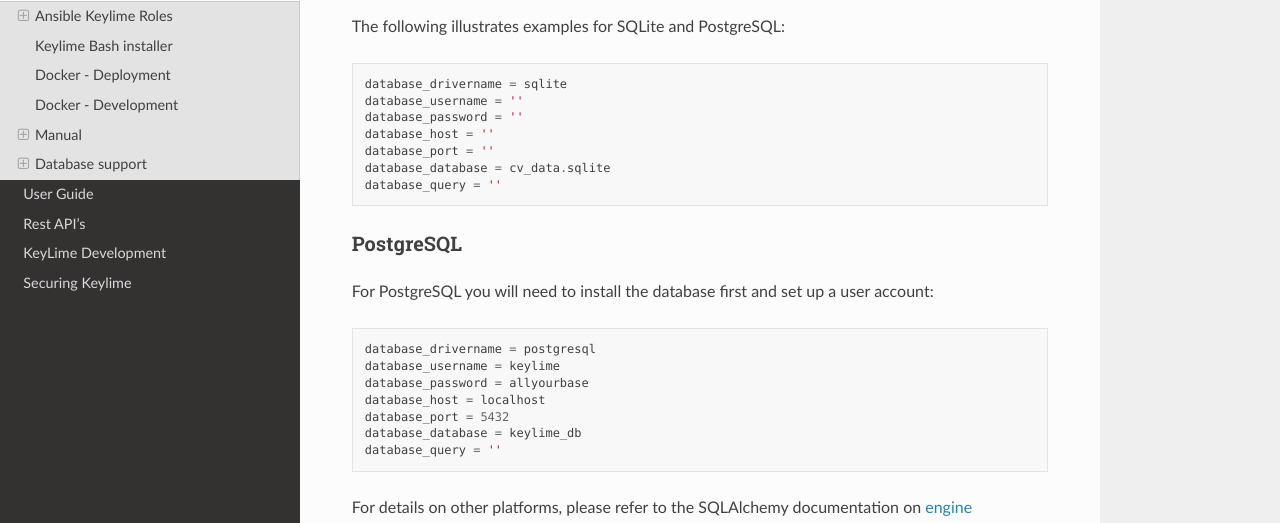
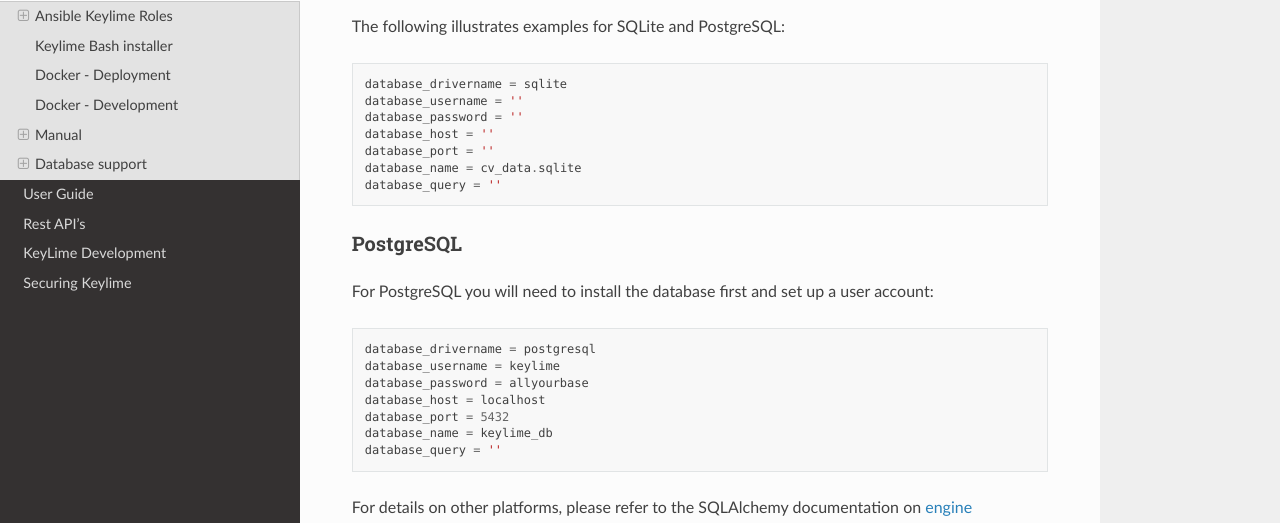
Before and after one commit to keylime/keylime, a Sphinx documentation site: the page built from docs/installation.rst, in a window 1280 px wide and 900 px high, scrolled down 5278 px. Shown: the part 167-690 px from the top of the window. Built offline with Sphinx 7.4.7 and the Read the Docs theme 2.0.0, drawn with Linux system fonts in a browser that asks for light colours.

Commit message:
installation: fix database options
Signed-off-by: Thore Sommer <mail@thson.de>

```diff
--- a/docs/installation.rst
+++ b/docs/installation.rst
@@ -263,7 +263,7 @@ The following illustrates examples for SQLite and PostgreSQL::
     database_password = ''
     database_host = ''
     database_port = ''
-    database_database = cv_data.sqlite
+    database_name = cv_data.sqlite
     database_query = ''
 
 PostgreSQL
@@ -277,7 +277,7 @@ account::
     database_password = allyourbase
     database_host = localhost
     database_port = 5432
-    database_database = keylime_db
+    database_name = keylime_db
     database_query = ''
 
 For details on other platforms, please refer to the SQLAlchemy documentation
```
